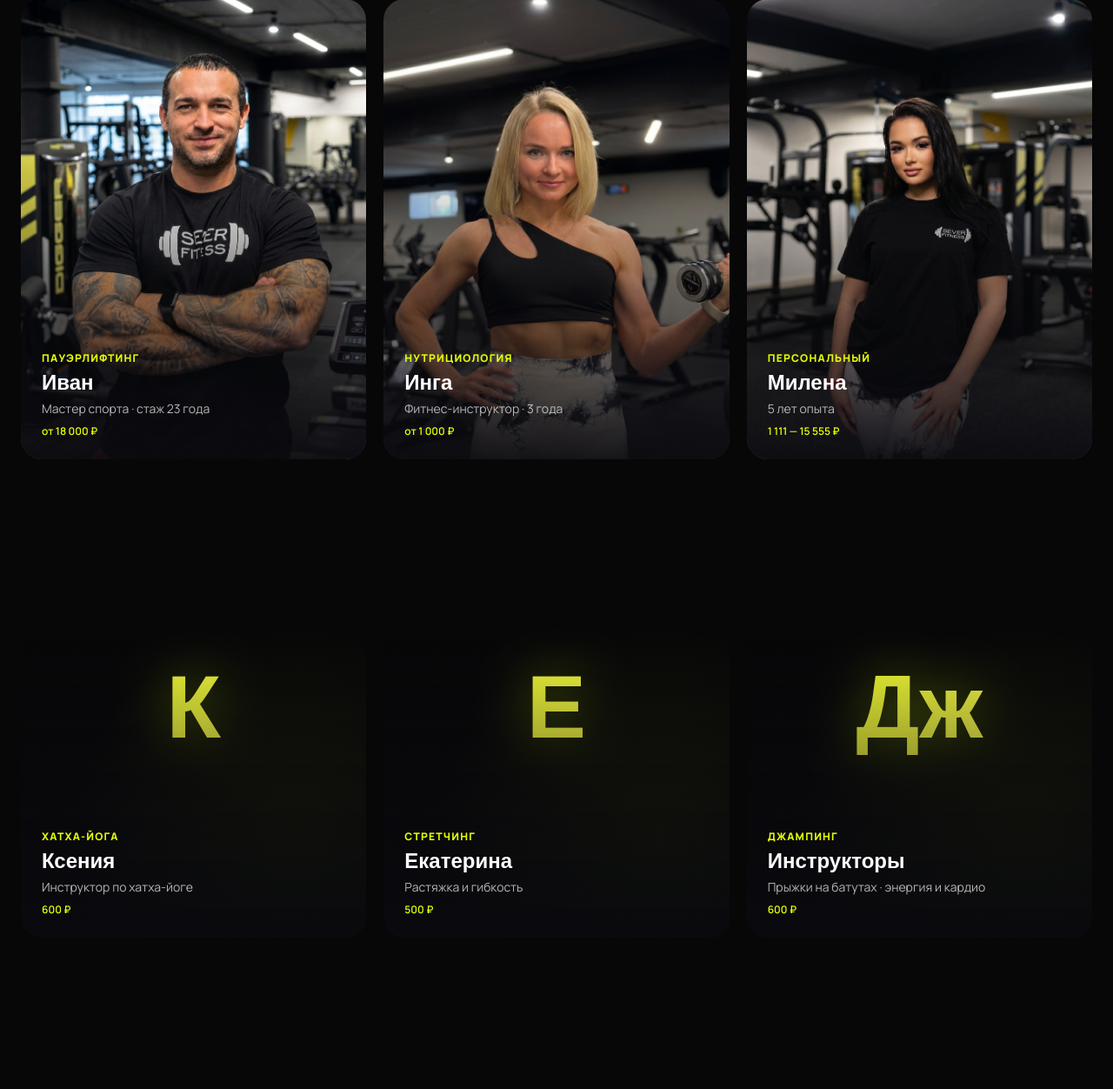
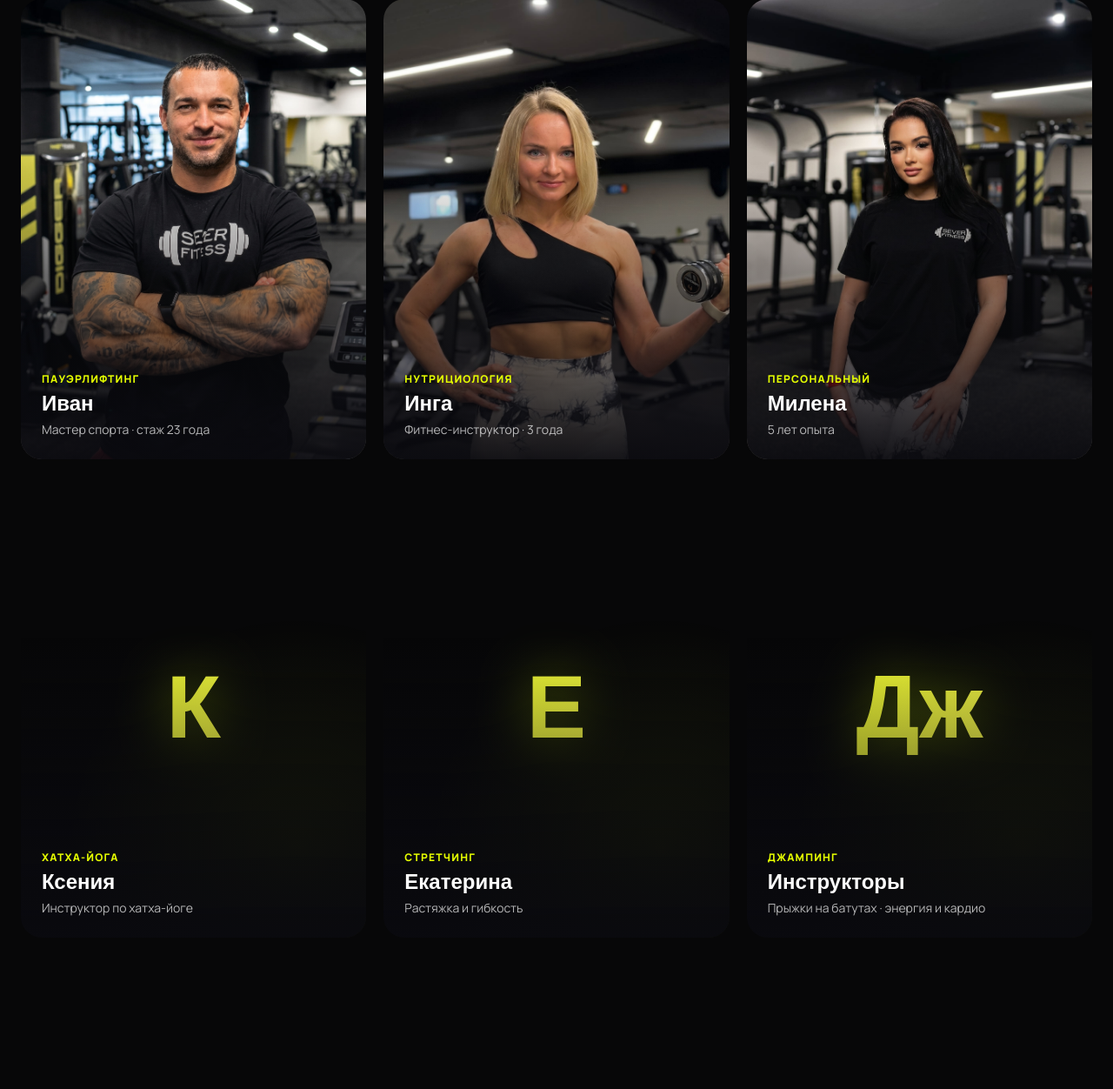
Before and after one commit to cheusovn/Sever-Fitness, a Flask app: page / in a window 1280 px wide. Shown: the part 2703-3955 px from the top of the page at 87% size. Run offline with Flask 3, Linux system fonts and the light colour scheme; some libraries are stand-ins or nearby versions; some web fonts are replaced.

Commit message:
fix: убрать цены из карточек тренеров

```diff
--- a/templates/index.html
+++ b/templates/index.html
@@ -86,7 +86,6 @@
                 <div class="text-xs text-ember font-bold uppercase tracking-widest">Пауэрлифтинг</div>
                 <h3 class="font-display font-black text-2xl mt-1">Иван</h3>
                 <p class="text-sm text-white/70 mt-1">Мастер спорта · стаж 23 года</p>
-                <p class="text-xs text-ember mt-2 font-semibold">от 18 000 ₽</p>
             </div>
         </div>
         <div class="trainer-card reveal-zoom delay-1">
@@ -95,7 +94,6 @@
                 <div class="text-xs text-ember font-bold uppercase tracking-widest">Нутрициология</div>
                 <h3 class="font-display font-black text-2xl mt-1">Инга</h3>
                 <p class="text-sm text-white/70 mt-1">Фитнес-инструктор · 3 года</p>
-                <p class="text-xs text-ember mt-2 font-semibold">от 1 000 ₽</p>
             </div>
         </div>
         <div class="trainer-card reveal-zoom delay-2">
@@ -104,7 +102,6 @@
                 <div class="text-xs text-ember font-bold uppercase tracking-widest">Персональный</div>
                 <h3 class="font-display font-black text-2xl mt-1">Милена</h3>
                 <p class="text-sm text-white/70 mt-1">5 лет опыта</p>
-                <p class="text-xs text-ember mt-2 font-semibold">1 111 — 15 555 ₽</p>
             </div>
         </div>
         <div class="trainer-card reveal-zoom">
@@ -113,7 +110,6 @@
                 <div class="text-xs text-ember font-bold uppercase tracking-widest">Хатха-йога</div>
                 <h3 class="font-display font-black text-2xl mt-1">Ксения</h3>
                 <p class="text-sm text-white/70 mt-1">Инструктор по хатха-йоге</p>
-                <p class="text-xs text-ember mt-2 font-semibold">600 ₽</p>
             </div>
         </div>
         <div class="trainer-card reveal-zoom delay-1">
@@ -122,7 +118,6 @@
                 <div class="text-xs text-ember font-bold uppercase tracking-widest">Стретчинг</div>
                 <h3 class="font-display font-black text-2xl mt-1">Екатерина</h3>
                 <p class="text-sm text-white/70 mt-1">Растяжка и гибкость</p>
-                <p class="text-xs text-ember mt-2 font-semibold">500 ₽</p>
             </div>
         </div>
         <div class="trainer-card reveal-zoom delay-2">
@@ -131,7 +126,6 @@
                 <div class="text-xs text-ember font-bold uppercase tracking-widest">Джампинг</div>
                 <h3 class="font-display font-black text-2xl mt-1">Инструкторы</h3>
                 <p class="text-sm text-white/70 mt-1">Прыжки на батутах · энергия и кардио</p>
-                <p class="text-xs text-ember mt-2 font-semibold">600 ₽</p>
             </div>
         </div>
     </div>
```
